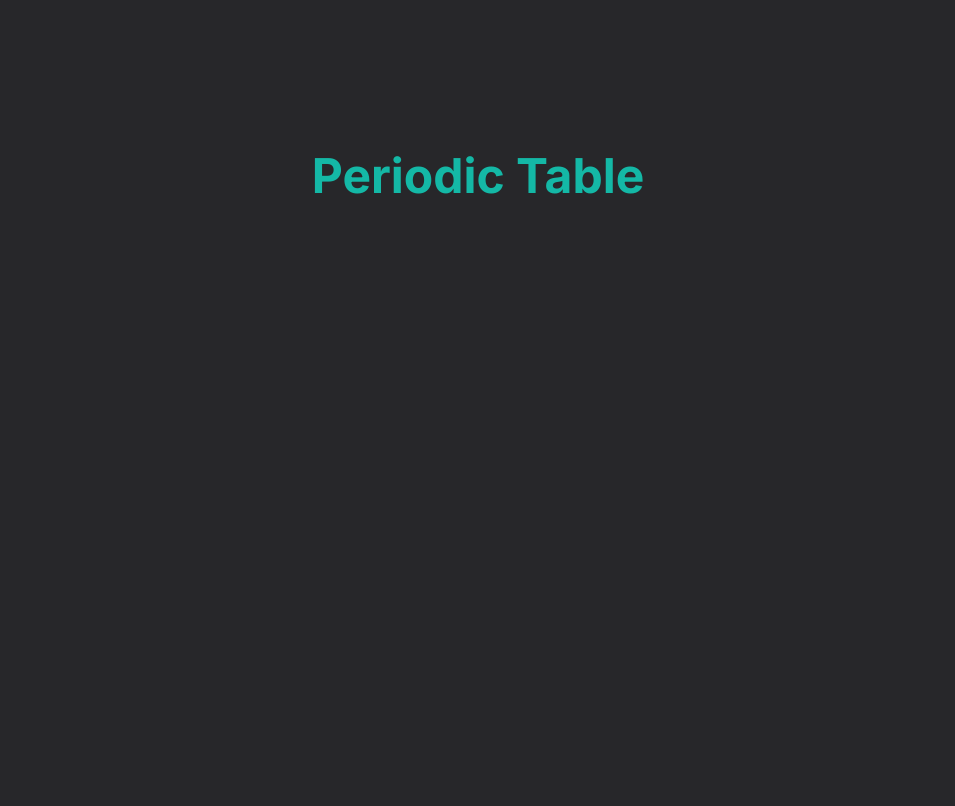
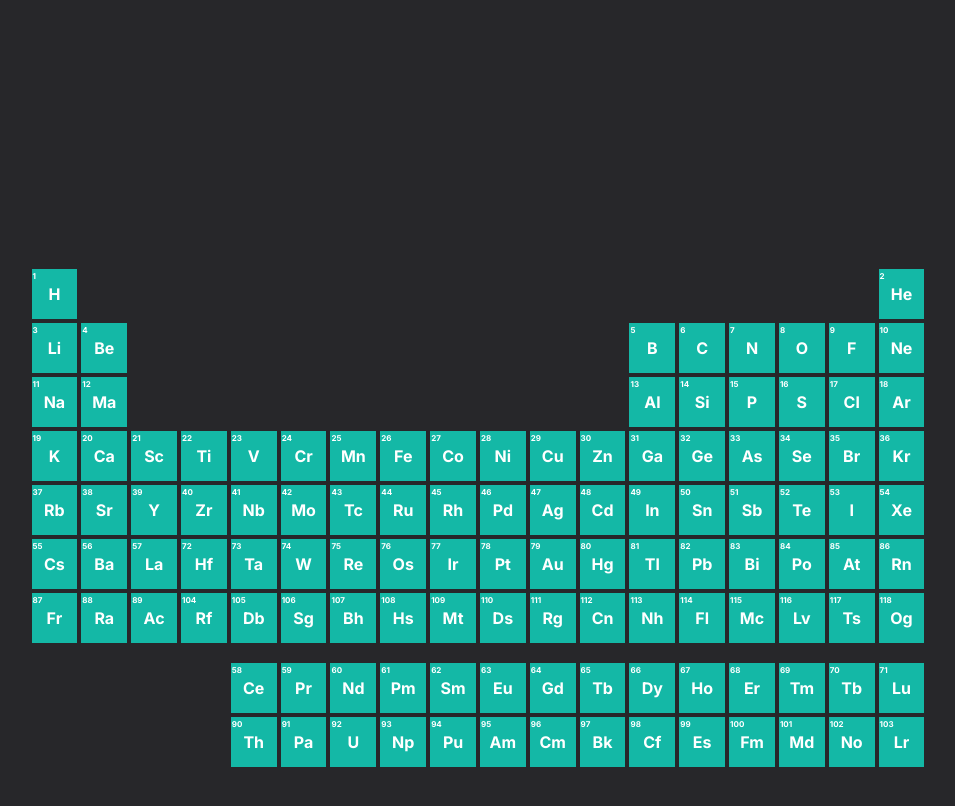
Before and after one commit to LeoLu0602/periodic-table-speller, a Next.js app: page / in a window 1280 px wide. Shown: the part 1480-2286 px from the top of the page, without its empty margins (162-1117 px from the left). Built offline with nearby package versions, Linux system fonts and the light colour scheme.

Commit message:
feat: build a periodic table

```diff
--- a/app/ui/home/PeriodicTable.tsx
+++ b/app/ui/home/PeriodicTable.tsx
@@ -1,9 +1,207 @@
+import TableRow from './TableRow';
+
 export default function PeriodicTable() {
   return (
-    <section className='h-screen w-screen pt-8'>
-      <h2 className='mb-8 w-screen text-center text-5xl font-bold text-teal-500'>
-        Periodic Table
-      </h2>
+    <section className='hidden h-screen w-screen flex-col items-center justify-center overflow-auto min-[925px]:flex'>
+      <TableRow
+        elements={[
+          { symbol: 'H', number: 1 },
+          { symbol: '', number: 0 },
+          { symbol: '', number: 0 },
+          { symbol: '', number: 0 },
+          { symbol: '', number: 0 },
+          { symbol: '', number: 0 },
+          { symbol: '', number: 0 },
+          { symbol: '', number: 0 },
+          { symbol: '', number: 0 },
+          { symbol: '', number: 0 },
+          { symbol: '', number: 0 },
+          { symbol: '', number: 0 },
+          { symbol: '', number: 0 },
+          { symbol: '', number: 0 },
+          { symbol: '', number: 0 },
+          { symbol: '', number: 0 },
+          { symbol: '', number: 0 },
+          { symbol: 'He', number: 2 },
+        ]}
+      />
+      <TableRow
+        elements={[
+          { symbol: 'Li', number: 3 },
+          { symbol: 'Be', number: 4 },
+          { symbol: '', number: 0 },
+          { symbol: '', number: 0 },
+          { symbol: '', number: 0 },
+          { symbol: '', number: 0 },
+          { symbol: '', number: 0 },
+          { symbol: '', number: 0 },
+          { symbol: '', number: 0 },
+          { symbol: '', number: 0 },
+          { symbol: '', number: 0 },
+          { symbol: '', number: 0 },
+          { symbol: 'B', number: 5 },
+          { symbol: 'C', number: 6 },
+          { symbol: 'N', number: 7 },
+          { symbol: 'O', number: 8 },
+          { symbol: 'F', number: 9 },
+          { symbol: 'Ne', number: 10 },
+        ]}
+      />
+      <TableRow
+        elements={[
+          { symbol: 'Na', number: 11 },
+          { symbol: 'Ma', number: 12 },
+          { symbol: '', number: 0 },
+          { symbol: '', number: 0 },
+          { symbol: '', number: 0 },
+          { symbol: '', number: 0 },
+          { symbol: '', number: 0 },
+          { symbol: '', number: 0 },
+          { symbol: '', number: 0 },
+          { symbol: '', number: 0 },
+          { symbol: '', number: 0 },
+          { symbol: '', number: 0 },
+          { symbol: 'Al', number: 13 },
+          { symbol: 'Si', number: 14 },
+          { symbol: 'P', number: 15 },
+          { symbol: 'S', number: 16 },
+          { symbol: 'Cl', number: 17 },
+          { symbol: 'Ar', number: 18 },
+        ]}
+      />
+      <TableRow
+        elements={[
+          { symbol: 'K', number: 19 },
+          { symbol: 'Ca', number: 20 },
+          { symbol: 'Sc', number: 21 },
+          { symbol: 'Ti', number: 22 },
+          { symbol: 'V', number: 23 },
+          { symbol: 'Cr', number: 24 },
+          { symbol: 'Mn', number: 25 },
+          { symbol: 'Fe', number: 26 },
+          { symbol: 'Co', number: 27 },
+          { symbol: 'Ni', number: 28 },
+          { symbol: 'Cu', number: 29 },
+          { symbol: 'Zn', number: 30 },
+          { symbol: 'Ga', number: 31 },
+          { symbol: 'Ge', number: 32 },
+          { symbol: 'As', number: 33 },
+          { symbol: 'Se', number: 34 },
+          { symbol: 'Br', number: 35 },
+          { symbol: 'Kr', number: 36 },
+        ]}
+      />
+      <TableRow
+        elements={[
+          { symbol: 'Rb', number: 37 },
+          { symbol: 'Sr', number: 38 },
+          { symbol: 'Y', number: 39 },
+          { symbol: 'Zr', number: 40 },
+          { symbol: 'Nb', number: 41 },
+          { symbol: 'Mo', number: 42 },
+          { symbol: 'Tc', number: 43 },
+          { symbol: 'Ru', number: 44 },
+          { symbol: 'Rh', number: 45 },
+          { symbol: 'Pd', number: 46 },
+          { symbol: 'Ag', number: 47 },
+          { symbol: 'Cd', number: 48 },
+          { symbol: 'In', number: 49 },
+          { symbol: 'Sn', number: 50 },
+          { symbol: 'Sb', number: 51 },
+          { symbol: 'Te', number: 52 },
+          { symbol: 'I', number: 53 },
+          { symbol: 'Xe', number: 54 },
+        ]}
+      />
+      <TableRow
+        elements={[
+          { symbol: 'Cs', number: 55 },
+          { symbol: 'Ba', number: 56 },
+          { symbol: 'La', number: 57 },
+          { symbol: 'Hf', number: 72 },
+          { symbol: 'Ta', number: 73 },
+          { symbol: 'W', number: 74 },
+          { symbol: 'Re', number: 75 },
+          { symbol: 'Os', number: 76 },
+          { symbol: 'Ir', number: 77 },
+          { symbol: 'Pt', number: 78 },
+          { symbol: 'Au', number: 79 },
+          { symbol: 'Hg', number: 80 },
+          { symbol: 'Tl', number: 81 },
+          { symbol: 'Pb', number: 82 },
+          { symbol: 'Bi', number: 83 },
+          { symbol: 'Po', number: 84 },
+          { symbol: 'At', number: 85 },
+          { symbol: 'Rn', number: 86 },
+        ]}
+      />
+      <TableRow
+        elements={[
+          { symbol: 'Fr', number: 87 },
+          { symbol: 'Ra', number: 88 },
+          { symbol: 'Ac', number: 89 },
+          { symbol: 'Rf', number: 104 },
+          { symbol: 'Db', number: 105 },
+          { symbol: 'Sg', number: 106 },
+          { symbol: 'Bh', number: 107 },
+          { symbol: 'Hs', number: 108 },
+          { symbol: 'Mt', number: 109 },
+          { symbol: 'Ds', number: 110 },
+          { symbol: 'Rg', number: 111 },
+          { symbol: 'Cn', number: 112 },
+          { symbol: 'Nh', number: 113 },
+          { symbol: 'Fl', number: 114 },
+          { symbol: 'Mc', number: 115 },
+          { symbol: 'Lv', number: 116 },
+          { symbol: 'Ts', number: 117 },
+          { symbol: 'Og', number: 118 },
+        ]}
+      />
+      <div className='h-4' />
+      <TableRow
+        elements={[
+          { symbol: '', number: 0 },
+          { symbol: '', number: 0 },
+          { symbol: '', number: 0 },
+          { symbol: '', number: 0 },
+          { symbol: 'Ce', number: 58 },
+          { symbol: 'Pr', number: 59 },
+          { symbol: 'Nd', number: 60 },
+          { symbol: 'Pm', number: 61 },
+          { symbol: 'Sm', number: 62 },
+          { symbol: 'Eu', number: 63 },
+          { symbol: 'Gd', number: 64 },
+          { symbol: 'Tb', number: 65 },
+          { symbol: 'Dy', number: 66 },
+          { symbol: 'Ho', number: 67 },
+          { symbol: 'Er', number: 68 },
+          { symbol: 'Tm', number: 69 },
+          { symbol: 'Tb', number: 70 },
+          { symbol: 'Lu', number: 71 },
+        ]}
+      />
+      <TableRow
+        elements={[
+          { symbol: '', number: 0 },
+          { symbol: '', number: 0 },
+          { symbol: '', number: 0 },
+          { symbol: '', number: 0 },
+          { symbol: 'Th', number: 90 },
+          { symbol: 'Pa', number: 91 },
+          { symbol: 'U', number: 92 },
+          { symbol: 'Np', number: 93 },
+          { symbol: 'Pu', number: 94 },
+          { symbol: 'Am', number: 95 },
+          { symbol: 'Cm', number: 96 },
+          { symbol: 'Bk', number: 97 },
+          { symbol: 'Cf', number: 98 },
+          { symbol: 'Es', number: 99 },
+          { symbol: 'Fm', number: 100 },
+          { symbol: 'Md', number: 101 },
+          { symbol: 'No', number: 102 },
+          { symbol: 'Lr', number: 103 },
+        ]}
+      />
     </section>
   );
 }
--- /dev/null
+++ b/app/ui/home/TableRow.tsx
@@ -0,0 +1,29 @@
+import clsx from 'clsx';
+
+interface Props {
+  elements: { symbol: string; number: number }[];
+}
+
+export default function TableRow({ elements }: Props) {
+  return (
+    <div className='relative mb-1 flex h-[50px] w-[917px] gap-1 before:m-1 after:m-1'>
+      {elements.map(({ symbol, number }) => (
+        <div
+          className={clsx(
+            'relative flex h-[50px] w-[50px] cursor-pointer items-center justify-center font-bold text-white',
+            {
+              'bg-teal-500': number > 0,
+            }
+          )}
+        >
+          {symbol}
+          {number > 0 && (
+            <div className='absolute left-[1px] top-[1px] text-[8px]'>
+              {number}
+            </div>
+          )}
+        </div>
+      ))}
+    </div>
+  );
+}
```
